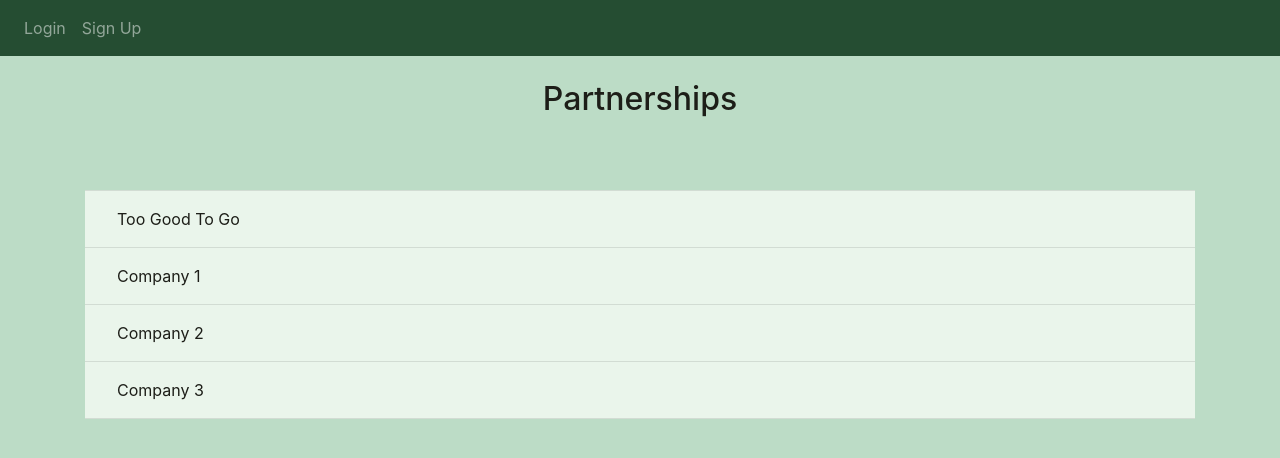
After one commit to luciacp1312/GreenGarden, a Python web app: template webpage/templates/partnerships.html in a window 1280 px wide. The commit adds this page. Shown: the top 458 px of the page. Run offline with Jinja, Linux system fonts and the light colour scheme; the template is opened without the code that fills it, so the values that code supplies are empty; some libraries are stand-ins or nearby versions.

Commit message:
Adding pages. Modifying Partnerships page

```diff
--- a/webpage/templates/base.html
+++ b/webpage/templates/base.html
@@ -41,7 +41,11 @@
       <div class="collapse navbar-collapse" id="navbar"> <!-- We could change the color of the button with btn-dark -->
         <div class="navbar-nav">
           {% if user.is_authenticated %} <!-- This are the pages we want to show in case the user is logged -->
+          <a class="nav-item nav-link" id="freqQuest" href="/frequent_questions">Frequent Questions</a>
+          <a class="nav-item nav-link" id="vegInfo" href="/vegetables_info">Vegetables Info</a>
           <a class="nav-item nav-link" id="home" href="/">General Information</a>
+          <a class="nav-item nav-link" id="volunteers" href="/volunteers">Volunteers</a>
+          <a class="nav-item nav-link" id="partnerships" href="/partnerships">Partnerships</a>
           <a class="nav-item nav-link" id="logout" href="/logout">Logout</a>
           {% else %} <!-- This are the pages we want to show in case the user is NOT logged -->
           <a class="nav-item nav-link" id="login" href="/login">Login</a>
--- /dev/null
+++ b/webpage/templates/partnerships.html
@@ -0,0 +1,26 @@
+<!-- Extend from the template base.html -->
+{% extends "base.html" %} {% block title %}Partnerships{% endblock %}
+  {% block content %} <!-- This way, the content is center as we defined in base.html -->
+
+  <style type="text/css">
+    #list {
+      background-color:#EAF5EB;
+    }
+  </style>
+
+  </br>
+  <h2 align="center">Partnerships</h2>
+  </br>
+  </br>
+  <div id="list">
+    <hr>
+    <p style="margin:1em 2em">Too Good To Go</p>
+    <hr>
+    <p style="margin:1em 2em">Company 1</p>
+    <hr>
+    <p style="margin:1em 2em">Company 2</p>
+    <hr>
+    <p style="margin:1em 2em">Company 3</p>
+    <hr>
+  </div>
+  {% endblock %}
```
Also changed, not shown: webpage/templates/freqQuest.html (added, +10 -0 lines), webpage/templates/home.html (+3 -4 lines), webpage/templates/vegInfo.html (added, +10 -0 lines), webpage/templates/volunteers.html (added, +10 -0 lines), webpage/views.py (+24 -0 lines).
